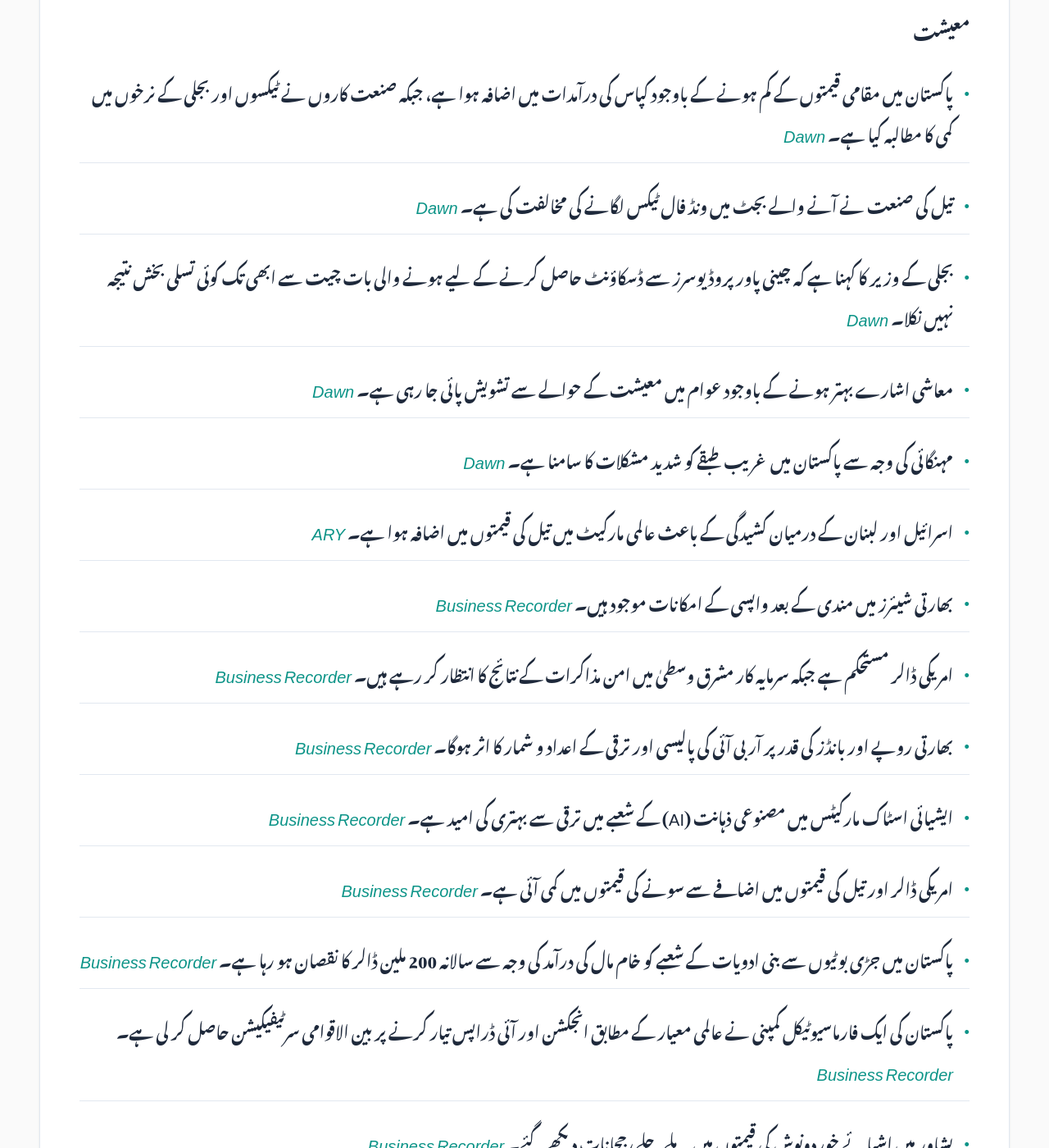
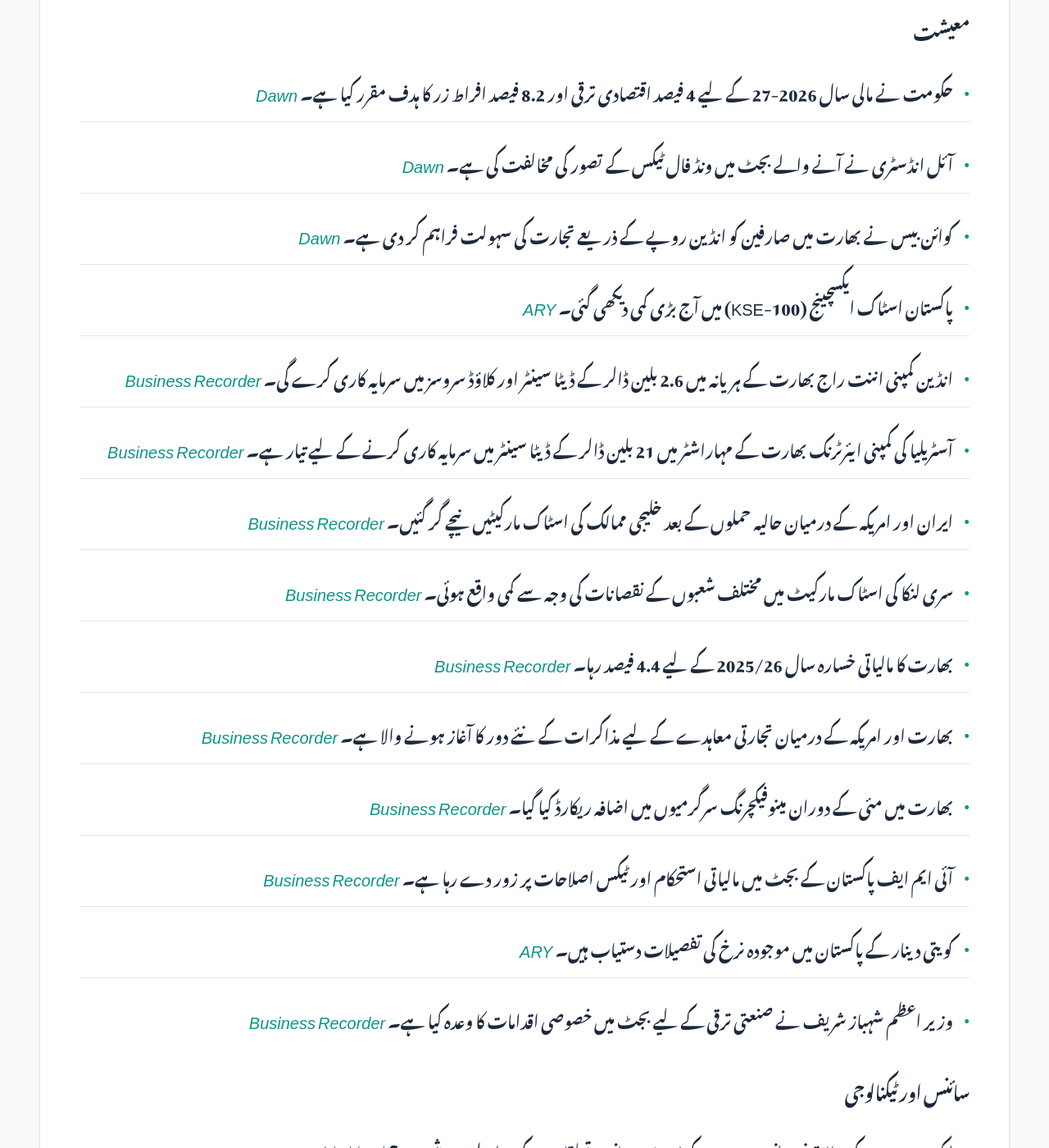
Before and after one commit to zsubzwary/news, a Jekyll site: the page built from ur/index.md, in a window 1280 px wide and 1400 px high, scrolled down 528 px. Shown: the whole window at 82% size. Built offline with Jekyll 4.4.1, drawn with Linux system fonts in a browser that asks for light colours; some web fonts are replaced; comment, search, counter and statistics services are not loaded; some of the changed text lies outside the part shown.

Commit message:
DateTime; 2026-06-01T16:11:43.362Z

```diff
--- a/ur/index.md
+++ b/ur/index.md
@@ -7,64 +7,73 @@ rtl: true
 
 پاکستان کی تازہ خبروں کا خلاصہ
 
- &lrm; 01-Jun-2026 09:11PKT
+ &lrm; 01-Jun-2026 21:11PKT
 
-پڑھنے کا وقت : 5 منٹ
+پڑھنے کا وقت : 6 منٹ
 
 ### معیشت
-- پاکستان میں مقامی قیمتوں کے کم ہونے کے باوجود کپاس کی درآمدات میں اضافہ ہوا ہے، جبکہ صنعت کاروں نے ٹیکسوں اور بجلی کے نرخوں میں کمی کا مطالبہ کیا ہے۔ *[Dawn](https://www.dawn.com/news/2004232/imports-of-cotton-surge-despite-lower-local-prices)*
-- تیل کی صنعت نے آنے والے بجٹ میں ونڈ فال ٹیکس لگانے کی مخالفت کی ہے۔ *[Dawn](https://www.dawn.com/news/2004210/oil-industry-opposes-windfall-tax-in-upcoming-budget)*
-- بجلی کے وزیر کا کہنا ہے کہ چینی پاور پروڈیوسرز سے ڈسکاؤنٹ حاصل کرنے کے لیے ہونے والی بات چیت سے ابھی تک کوئی تسلی بخش نتیجہ نہیں نکلا۔ *[Dawn](https://www.dawn.com/news/2004161/no-sufficient-outcome-yet-of-talks-to-secure-discounts-from-chinese-power-producers-leghari)*
-- معاشی اشارے بہتر ہونے کے باوجود عوام میں معیشت کے حوالے سے تشویش پائی جا رہی ہے۔ *[Dawn](https://www.dawn.com/news/2004248/budget-concerns)*
-- مہنگائی کی وجہ سے پاکستان میں غریب طبقے کو شدید مشکلات کا سامنا ہے۔ *[Dawn](https://www.dawn.com/news/2004207/inflation-squeezing-safed-posh-the-most-in-pakistan)*
-- اسرائیل اور لبنان کے درمیان کشیدگی کے باعث عالمی مارکیٹ میں تیل کی قیمتوں میں اضافہ ہوا ہے۔ *[ARY](https://arynews.tv/oil-prices-rise-more-than-2-over-israeli-incursion-into-lebanon)*
-- بھارتی شیئرز میں مندی کے بعد واپسی کے امکانات موجود ہیں۔ *[Business Recorder](https://www.brecorder.com/news/40423404/indian-shares-may-open-higher-rebounding-from-fridays-record-foreign-sell-off)*
-- امریکی ڈالر مستحکم ہے جبکہ سرمایہ کار مشرق وسطیٰ میں امن مذاکرات کے نتائج کا انتظار کر رہے ہیں۔ *[Business Recorder](https://www.brecorder.com/news/40423403/dollar-steadies-as-markets-await-signals-on-Iran-war-central-banks)*
-- بھارتی روپے اور بانڈز کی قدر پر آر بی آئی کی پالیسی اور ترقی کے اعداد و شمار کا اثر ہوگا۔ *[Business Recorder](https://www.brecorder.com/news/40423402/rbi-policy-decision-growth-data-in-focus-for-indian-rupee-and-bonds)*
-- ایشیائی اسٹاک مارکیٹس میں مصنوعی ذہانت (AI) کے شعبے میں ترقی سے بہتری کی امید ہے۔ *[Business Recorder](https://www.brecorder.com/news/40423401/asia-stocks-count-on-AI-boom-to-offset-Gulf-risks)*
-- امریکی ڈالر اور تیل کی قیمتوں میں اضافے سے سونے کی قیمتوں میں کمی آئی ہے۔ *[Business Recorder](https://www.brecorder.com/news/40423400/gold-slips-on-stronger-dollar-oil-trump-s-decision-on-Iran-ceasefire-in-focus)*
-- پاکستان میں جڑی بوٹیوں سے بنی ادویات کے شعبے کو خام مال کی درآمد کی وجہ سے سالانہ 200 ملین ڈالر کا نقصان ہو رہا ہے۔ *[Business Recorder](https://www.brecorder.com/news/40423354/herbal-medicine-sector-theres-usd200m-annual-loss-due-to-imported-raw-materials-paam)*
-- پاکستان کی ایک فارماسیوٹیکل کمپنی نے عالمی معیار کے مطابق انجکشن اور آئی ڈراپس تیار کرنے پر بین الاقوامی سرٹیفیکیشن حاصل کر لی ہے۔ *[Business Recorder](https://www.brecorder.com/news/40423358/in-a-first-pakistan-based-pharma-firm-wins-pics-recognition-for-producing-injections-eye-drops-of-global-standards)*
-- پشاور میں اشیائے خوردونوش کی قیمتوں میں ملے جلے رجحانات دیکھے گئے۔ *[Business Recorder](https://www.brecorder.com/news/40423360/prices-of-essential-items-in-peshawar-show-mixed-trend)*
+- حکومت نے مالی سال 2026-27 کے لیے 4 فیصد اقتصادی ترقی اور 8.2 فیصد افراط زر کا ہدف مقرر کیا ہے۔ *[Dawn](https://www.dawn.com/news/2004391/4pc-growth-target-set-for-fy2026-27-as-macroeconomic-framework-sent-to-economic-council-for-approval)*
+- آئل انڈسٹری نے آنے والے بجٹ میں ونڈ فال ٹیکس کے تصور کی مخالفت کی ہے۔ *[Dawn](https://www.dawn.com/news/2004210/oil-industry-opposes-windfall-tax-in-upcoming-budget)*
+- کوائن بیس نے بھارت میں صارفین کو انڈین روپے کے ذریعے تجارت کی سہولت فراہم کر دی ہے۔ *[Dawn](https://www.dawn.com/news/2004335/us-based-coinbase-offers-trading-using-indian-rupee)*
+- پاکستان اسٹاک ایکسچینج (KSE-100) میں آج بڑی کمی دیکھی گئی۔ *[ARY](https://arynews.tv/psx-report-today-june-1-2026)*
+- انڈین کمپنی اننت راج بھارت کے ہریانہ میں 2.6 بلین ڈالر کے ڈیٹا سینٹر اور کلاؤڈ سروسز میں سرمایہ کاری کرے گی۔ *[Business Recorder](https://www.brecorder.com/news/40423481/indias-anant-raj-to-invest-26-billion-in-haryana-data-centre-cloud-services)*
+- آسٹریلیا کی کمپنی ایئرٹرنک بھارت کے مہاراشٹر میں 21 بلین ڈالر کے ڈیٹا سینٹر میں سرمایہ کاری کرنے کے لیے تیار ہے۔ *[Business Recorder](https://www.brecorder.com/news/40423469/airtrunk-to-invest-21-billion-in-india-data-centre)*
+- ایران اور امریکہ کے درمیان حالیہ حملوں کے بعد خلیجی ممالک کی اسٹاک مارکیٹیں نیچے گر گئیں۔ *[Business Recorder](https://www.brecorder.com/news/40423475/most-gulf-markets-slip-after-iran-and-us-exchange-strikes)*
+- سری لنکا کی اسٹاک مارکیٹ میں مختلف شعبوں کے نقصانات کی وجہ سے کمی واقع ہوئی۔ *[Business Recorder](https://www.brecorder.com/news/40423471/sri-lankan-shares-slide-on-broad-based-sectoral-losses)*
+- بھارت کا مالیاتی خسارہ سال 2025/26 کے لیے 4.4 فیصد رہا۔ *[Business Recorder](https://www.brecorder.com/news/40423470/indias-202526-fiscal-deficit-at-44-in-line-with-government-estimates)*
+- بھارت اور امریکہ کے درمیان تجارتی معاہدے کے لیے مذاکرات کے نئے دور کا آغاز ہونے والا ہے۔ *[Business Recorder](https://www.brecorder.com/news/40423467/india-us-near-trade-pact-tariff-terms-hinge-on-section-301-relief-source-says)*
+- بھارت میں مئی کے دوران مینوفیکچرنگ سرگرمیوں میں اضافہ ریکارڈ کیا گیا۔ *[Business Recorder](https://www.brecorder.com/news/40423457/india-manufacturing-activity-rose-in-may-despite-cost-pressures-pmi-shows)*
+- آئی ایم ایف پاکستان کے بجٹ میں مالیاتی استحکام اور ٹیکس اصلاحات پر زور دے رہا ہے۔ *[Business Recorder](https://www.brecorder.com/news/40423463/what-does-imf-want-from-pakistans-upcoming-budget)*
+- کویتی دینار کے پاکستان میں موجودہ نرخ کی تفصیلات دستیاب ہیں۔ *[ARY](https://arynews.tv/kuwaiti-dinar-rate-today-in-pakistan-june-1-2026)*
+- وزیر اعظم شہباز شریف نے صنعتی ترقی کے لیے بجٹ میں خصوصی اقدامات کا وعدہ کیا ہے۔ *[Business Recorder](https://www.brecorder.com/news/40423472/pm-shehbaz-vows-more-measures-for-industrial-growth-in-upcoming-budget)*
 
-### Science & Technology
-- پینٹاگون نے نامعلوم فضائی مظاہر (UAPs) کی ویڈیوز منظر عام پر لائی ہیں۔ *[Dawn](https://www.dawn.com/news/2004254/the-truth-is-still-out-there)*
+### سائنس اور ٹیکنالوجی
+- ایک سروے کے مطابق نوجوانوں میں AI کے ذریعے رومانوی تعلقات کے حوالے سے مثبت رجحان پایا جاتا ہے۔ *[Dawn](https://www.dawn.com/news/2004404/survey-finds-generational-gap-in-attitudes-to-ai-romance)*
+- ملائیشیا نے بچوں کے تحفظ کے لیے 16 سال سے کم عمر کے افراد کو سوشل میڈیا کے استعمال سے روک دیا ہے۔ *[Dawn](https://www.dawn.com/news/2004358/malaysia-bars-under-16s-from-signing-up-for-social-media)*
+- این ویڈیا (Nvidia) نے پی سی مارکیٹ میں انقلاب لانے کے لیے نیا چپ متعارف کرانے کا اعلان کیا ہے۔ *[Business Recorder](https://www.brecorder.com/news/40423473/nvidia-pc-chip-hailed-as-game-changer-in-race-for-ai-device)*
 
-### Politics
-- گلگت بلتستان کے انتخابات کے لیے پنجاب پولیس کے 6,000 اہلکار تعینات کیے جائیں گے۔ *[Dawn](https://www.dawn.com/news/2004156/punjab-approves-deployment-of-6000-police-personnel-in-gb-for-election)*
-- جماعت اسلامی کے سربراہ نے سندھ میں نوجوان کے قتل پر حکومت کی سخت مذمت کی ہے۔ *[Business Recorder](https://www.brecorder.com/news/40423353/ji-chief-condemns-killing-of-youth-assails-govt)*
-- ایم کیو ایم پاکستان نے کراچی میں پی پی پی کے طرزِ حکمرانی اور کرپشن پر تنقید کی ہے۔ *[Business Recorder](https://www.brecorder.com/news/40423356/ppp-cannot-hide-inefficiencies-through-verbal-rhetoric-mqm)*
+### موسم
+- پاکستان کے بالائی علاقوں میں 2 سے 5 جون کے دوران بارش اور گرج چمک کی توقع ہے۔ *[Dawn](https://www.dawn.com/news/2004379/pmd-forecasts-rain-thunderstorms-in-upper-parts-of-country-from-june-2-5)*
 
-### National
-- جنوبی ایشیا میں دفاعی حکمت عملی اور پاکستان کے ردعمل کا تجزیہ۔ *[Dawn](https://www.dawn.com/news/2004230/analysis-reimagining-deterrence-28-years-after-chagai)*
-- اسلام آباد میں بازاروں کے اوقات کار کی نئی پابندیوں کا نفاذ کیا گیا ہے۔ *[Dawn](https://www.dawn.com/news/2004203/islamabad-notifies-early-market-closure-again)*
-- کراچی یونیورسٹی میں اساتذہ کے احتجاج کی وجہ سے ہزاروں طلباء کا مستقبل غیر یقینی ہو گیا ہے۔ *[Dawn](https://www.dawn.com/news/2004296/karachi-university-students-future-in-limbo-as-teachers-exam-boycott-drags-on)*
+### سیاست
+- وزیر اعظم شہباز شریف نے یورپی یونین کے ساتھ تعلقات کی توثیق کی اور خلیج میں امن کے لیے تعاون کا شکریہ ادا کیا۔ *[Dawn](https://www.dawn.com/news/2004340/pm-reaffirms-eu-ties-thanks-kallas-for-support-for-gulf-peace-efforts)*
+- بلاول بھٹو نے گلگت بلتستان کے حقوق کے تحفظ کے لیے آئینی ترامیم کے مطالبے پر زور دیا۔ *[Dawn](https://www.dawn.com/news/2004374/gbs-rights-should-be-protected-under-any-new-constitutional-amendment-says-bilawal-at-election-rally)*
+- اسرائیل کے اٹارنی جنرل نے ملک میں جمہوری اداروں کی کمزوری کے بارے میں خبردار کیا۔ *[Dawn](https://www.dawn.com/news/2004370/israel-attorney-general-warns-of-countrys-democratic-backsliding)*
+- بھارت میں ایک طنزیہ سیاسی تحریک "Cockroach Party" کے بانی نے احتجاج کا اعلان کیا ہے۔ *[Business Recorder](https://www.brecorder.com/news/40423448/indias-viral-cockroach-party-founder-plans-street-protest)*
+
+### قومی
+- این سی سی آئی اے (NCCIA) نے ایمان اور ہادی کے کیس میں سپریم کورٹ کے فیصلے کو چیلنج کیا ہے۔ *[Dawn](https://www.dawn.com/news/2004347/nccia-challenges-sc-verdict-ordering-ihc-to-decide-imaan-hadis-sentence-suspension-in-2-weeks)*
+- علیمہ خان نے عمران خان کی سابق فوجی سربراہ سے ملاقات کی خبروں کو مکمل طور پر جھوٹا قرار دیا ہے۔ *[Dawn](https://www.dawn.com/news/2004319/aleema-terms-reports-of-imrans-meeting-with-ex-army-chief-totally-fake)*
+- کراچی کے شاہراہ فیصل پر لین کی خلاف ورزی پر ای چالان سسٹم نافذ کر دیا گیا ہے۔ *[Dawn](https://www.dawn.com/news/2004343/e-challans-come-into-force-for-lane-violations-on-karachis-sharea-faisal)*
+- اسلام آباد میں مارکیٹوں کے اوقات کار پر نئی پابندیاں دوبارہ عائد کر دی گئی ہیں۔ *[Dawn](https://www.dawn.com/news/2004203/islamabad-notifies-early-market-closure-again)*
+- پاکستان میں غذائی قلت اور بچوں کی صحت کے حوالے سے تشویشناک صورتحال سامنے آئی ہے۔ *[Dawn](https://www.dawn.com/news/2004365/the-malnourished-children-of-2018-are-teenagers-now-why)*
+- کراچی یونیورسٹی میں اساتذہ کے احتجاج کے باعث ہزاروں طلباء کا مستقبل غیر یقینی ہو گیا ہے۔ *[Dawn](https://www.dawn.com/news/2004296/karachi-university-students-future-in-limbo-as-teachers-exam-boycott-drags-on)*
+- عمران غازی کو نجکاری کمیشن کا چیف میڈیا آفیسر مقرر کیا گیا ہے۔ *[Business Recorder](https://www.brecorder.com/news/40423468/imran-ghaznavi-joins-privatisation-commission-as-chief-media-officer)*
 - ورلڈ بینک کے وفد نے ٹیکسلا میوزیم اور تاریخی مقامات کا دورہ کیا۔ *[Dawn](https://www.dawn.com/news/2004196/world-bank-delegation-visits-taxila-museum-heritage-sites)*
-- سندھ میں پانی کی تقسیم کے حوالے سے انسا (Irsa) کے فیصلے پر اعتراضات اٹھائے گئے ہیں۔ *[Dawn](https://www.dawn.com/news/2004154/sharjeel-memon-criticises-irsas-unjust-reduction-of-sindhs-water-share-urges-centre-to-take-notice)*
-- لیسکو کے ملازم کی کرپشن کے خلاف سخت کارروائی کا اعلان کیا گیا ہے۔ *[Dawn](https://www.dawn.com/news/2004146/strict-action-taken-says-power-minister-after-khawaja-asifs-claim-of-lesco-employees-corruption)*
-- بجلی کی فراہمی میں خلل کے باعث کراچی میں پانی کی شدید قلت کا سامنا ہے۔ *[Dawn](https://www.dawn.com/news/2004149/karachi-faces-54-mgd-water-shortage-after-electricity-supply-to-nek-pumping-station-suspended-kwsc)*
-- مئی 2025 کے تنازع کے دوران پاکستان کے پرعزم دفاعی ردعمل کا ذکر کیا گیا۔ *[Dawn](https://www.dawn.com/news/2004168/pakistans-resolute-response-during-may-2025-conflict-debunked-notion-of-space-for-war-in-south-asia-military-official)*
-- لاہور ہائی کورٹ نے حق مہر کو بیوی کا قانونی اور مذہبی حق قرار دیتے ہوئے اسے شوہر پر قرض قرار دیا ہے۔ *[Business Recorder](https://www.brecorder.com/news/40423352/lhc-clarifies-haq-mehr-is-a-religious-lawful-right-of-a-wife)*
-- ساحلی اضلاع میں تعلیم کے فروغ کے لیے اقدامات کیے جا رہے ہیں۔ *[Business Recorder](https://www.brecorder.com/news/40423357/education-must-be-prioritised-in-coastal-districts-scf)*
-- سندھ حکومت کی جانب سے غریب طبقے کے لیے مالی ریلیف اور کم از کم اجرت میں اضافے پر غور کیا جا رہا ہے۔ *[Business Recorder](https://www.brecorder.com/news/40423361/sindh-govt-taking-steps-to-facilitate-common-man-hemnani)*
-- وزیر اعلیٰ خیبر پختونخوا نے حج 2026 کے بہترین انتظامات پر سعودی عرب کی تعریف کی ہے۔ *[Business Recorder](https://www.brecorder.com/news/40423362/kp-cm-praises-ksa-for-hajj-2026-arrangements)*
 
-### International
-- ڈچ پولیس کی جانب سے حاملہ خاتون کے ساتھ بدسلوکی کے واقعے پر عالمی سطح پر ردعمل۔ *[Dawn](https://www.dawn.com/news/2004227/outcry-after-dutch-police-manhandle-pregnant-woman)*
-- امریکی ہاؤس کی جانب سے اسرائیل کے ساتھ فوجی تعاون کو مزید گہرا کرنے کی تجویز۔ *[Dawn](https://www.dawn.com/news/2004235/us-house-proposal-seeks-unprecedented-military-integration-with-israel)*
-- لبنان میں اسرائیلی حملوں پر فرانس اور دیگر ممالک کی جانب سے سخت مذمت۔ *[Dawn](https://www.dawn.com/news/2004239/israeli-offensive-in-lebanon-sparks-global-outrage)*
-- اسرائیل نے لبنان کے تاریخی قلعہ بیفورت پر قبضہ کر لیا ہے، جو کہ 26 سالوں میں سب سے بڑی پیش قدمی ہے۔ *[Dawn](https://www.dawn.com/news/2004134/israel-captures-lebanons-medieval-beaufort-castle-in-deepest-incursion-in-26-years)*
-- ڈونلڈ ٹرمپ کی خارجہ پالیسی اور ان کے ادھورے اقدامات پر تجزیہ۔ *[Dawn](https://www.dawn.com/news/2004255/unfinished-endeavours)*
-- برطانوی وزیر خارجہ کا چین اور بھارت کا دورہ، جس میں عالمی مسائل پر بات ہوگی۔ *[Business Recorder](https://www.brecorder.com/news/40423407/uk-foreign-minister-due-to-visit-china-and-india-to-discuss-global-issues)*
-- غزہ میں اسرائیلی فضائی حملے میں کم از کم دو فلسطینی شہید ہو گئے۔ *[Business Recorder](https://www.brecorder.com/news/40423406/israeli-strike-kills-at-least-two-at-gaza-seaport-cafe-medics-say)*
+### بین الاقوامی
+- میانمار کے صدر نے بھارت کے وزیر اعظم نریندر مودی سے تجارت اور سیکورٹی پر بات چیت کی۔ *[Dawn](https://www.dawn.com/news/2004383/myanmar-president-holds-trade-and-security-talks-with-indias-modi)*
+- امریکہ اور ایران کے درمیان حالیہ حملوں کا سلسلہ جاری ہے، جس سے جنگ کے خطرات بڑھ گئے ہیں۔ *[Dawn](https://www.dawn.com/news/2004320/tehran-responds-with-air-base-attack-after-us-strikes-iranian-military-sites)*
+- ڈچ پولیس پر ایک حاملہ خاتون کے ساتھ بدسلوکی کا الزام لگا ہے جس پر انٹرنیٹ پر غم و غصہ پایا جاتا ہے۔ *[Dawn](https://www.dawn.com/news/2004227/outcry-after-dutch-police-manhandle-pregnant-woman)*
+- امریکہ کے نئے قانون میں اسرائیل کے ساتھ فوجی تعاون کو مزید گہرا کرنے کی تجویز دی گئی ہے۔ *[Dawn](https://www.dawn.com/news/2004235/us-house-proposal-seeks-unprecedented-military-integration-with-israel)*
+- پاکستانی عملے سے متعلق ایک جذباتی ویڈیو سامنے آئی ہے جس میں مدد کی اپیل کی گئی ہے۔ *[ARY](https://arynews.tv/pakistani-crew-members-video-message-from-honour-25)*
+- ایک بھارتی نژاد پائلٹ کا ہیلی کاپٹر حادثے میں انتقال ہو گیا۔ *[ARY](https://arynews.tv/indian-origin-pilot-dies-hours-after-wedding-in-helicopter-crash)*
+- ایران نے امریکہ کے ساتھ جنگ بندی کے حوالے سے سخت موقف اپنایا ہے اور لبنان میں حملوں کو خلاف ورزی قرار دیا ہے۔ *[Business Recorder](https://www.brecorder.com/news/40423474/iran-is-stopping-message-exchanges-with-us-may-block-hormuz-news-agency-says)*
 
-### Sports
-- ویرات کوہلی کی شاندار بیٹنگ کی بدولت بنگلورو نے آئی پی ایل ٹائٹل جیت لیا ہے۔ *[Business Recorder](https://www.brecorder.com/news/40423405/kohli-masterclass-leads-bengaluru-to-ipl-title-defence-in-style)*
+### کھیل
+- پاکستان کو 2028 ویمنز ٹی 20 ورلڈ کپ کی میزبانی کا اعزاز مل گیا ہے۔ *[Business Recorder](https://www.brecorder.com/news/40423478/pakistan-to-host-womens-t20-world-cup-2028)*
+- ڈائنا شنائیڈر نے فرینچ اوپن کے کوارٹر فائنل میں جگہ بنا لی ہے۔ *[Business Recorder](https://www.brecorder.com/news/40423477/shnaider-reaches-maiden-grand-slam-quarter-final-with-upset-victory-over-keys)*
+- ٹینس اسٹار سرینا ولیمز کی دوبارہ میدان میں واپسی کا اعلان کیا گیا ہے۔ *[Business Recorder](https://www.brecorder.com/news/40423476/serena-williams-to-return-to-make-competitive-return-at-queens-club)*
+- آئی سی سی ٹیسٹ میچوں میں روشنی کے مسائل کے حل کے لیے پنک بال کے استعمال کا تجربہ کرے گا۔ *[Business Recorder](https://www.brecorder.com/news/40423465/icc-to-trial-pink-balls-to-counter-bad-light-stoppages)*
+- نیمار برازیل کی جانب سے ورلڈ کپ میں آخری بار کھیلنے کی کوشش کر رہے ہیں۔ *[Business Recorder](https://www.brecorder.com/news/40423466/neymar-aims-for-final-world-cup-bow-as-brazil-put-faith-in-stricken-talisman)*
+- زی انٹرٹینمنٹ نے بھارت میں فٹ بال ورلڈ کپ کے حقوق حاصل کر لیے ہیں۔ *[Business Recorder](https://www.brecorder.com/news/40423461/broadcaster-zee-secures-rights-for-world-cup-in-india)*
 
-### Health
-- پاکستان میں ویپنگ (vaping) کے رجحان پر پہلا جامع سروے جاری کیا گیا۔ *[Business Recorder](https://www.brecorder.com/news/40423355/first-vaping-survey-launched-in-pakistan)*
-- پنجاب کے وزیر اعلیٰ نے تعلیمی مراکز کو تمباکو سے پاک بنانے کے لیے اقدامات پر زور دیا ہے۔ *[Business Recorder](https://www.brecorder.com/news/40423359/punjab-taking-steps-to-ensure-smoke-free-education-centres-cm)*
+### صحت
+- پاکستان میں غذائی قلت اور بچوں کی صحت کے حوالے سے تشویشناک اعداد و شمار سامنے آئے ہیں۔ *[Dawn](https://www.dawn.com/news/2004365/the-malnourished-children-of-2018-are-teenagers-now-why)*
 
-### Other
-- ٹی وی سیریز 'Euphoria' کے سیزن 3 کے اختتام سے متعلق خبر۔ *[ARY](https://arynews.tv/zendayas-rue-dies-in-heartbreaking-euphoria-season-3-finale)*
-- ہالی ووڈ کی مختلف فلموں (رومانوی، ایکشن، کامیڈی اور جنگی) کی فہرستیں۔ *[ARY](https://arynews.tv/romantic-movies-hollywood-listicle)*
+### دیگر
+- نیٹ فلکس سیریز 'Euphoria' کا تیسرا سیزن آخری ہوگا۔ *[ARY](https://arynews.tv/hbo-confirms-euphoria-will-close-with-season-3-as-sam-levinson-delivers-honest-ending)*
+- فلم 'Fast Forever' کی ریلیز کی تاریخ کا اعلان کر دیا گیا ہے۔ *[ARY](https://arynews.tv/vin-diesel-confirms-release-date-for-upcoming-fast-forever)*
+- اسٹیفن کولبرت کے یوٹیوب اکاؤنٹ پر پابندی کے فیصلے پر عوامی ردعمل سامنے آیا ہے۔ *[ARY](https://arynews.tv/cbs-backs-off-stephen-colbert-youtube-crackdown-halted-after-fan-fury)*
+- ٹریوس اسکاٹ کے استنبول کنسرٹ پر تنازعہ پیدا ہو گیا ہے۔ *[ARY](https://arynews.tv/travis-scott-istanbul-concert)*
+- ڈوا لیپا کی شادی کی خبریں گردش کر رہی ہیں۔ *[ARY](https://arynews.tv/dua-lipa-ditches-tradition-marries-callum-turner-in-jagger-style-glam)*
```
